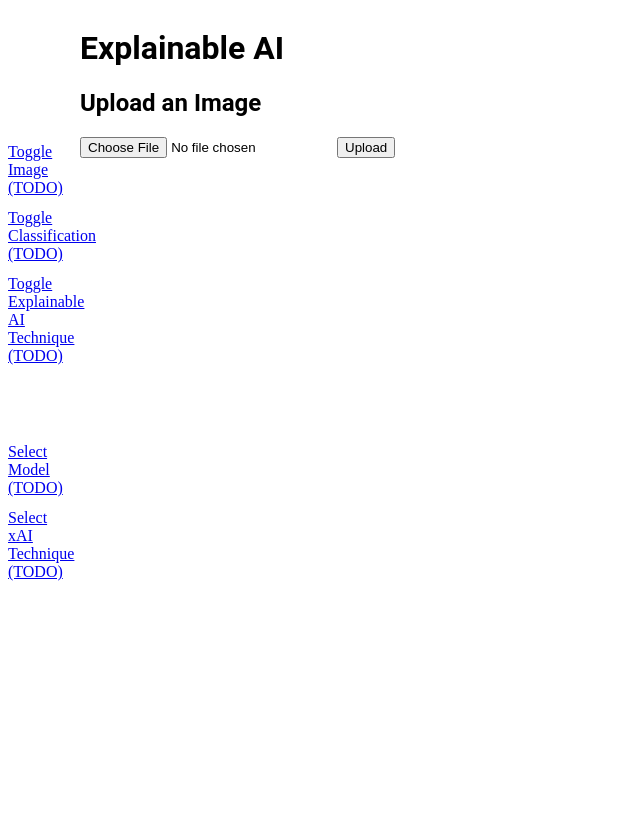
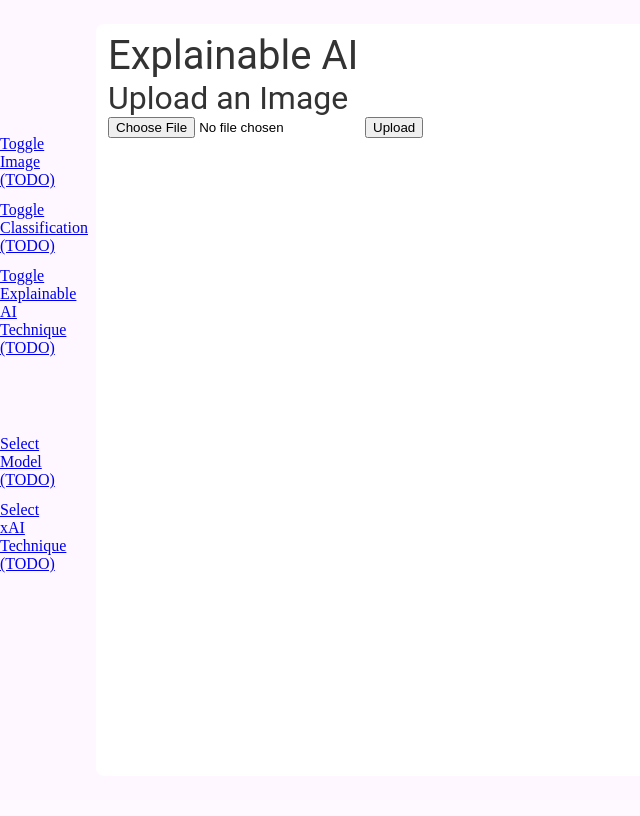
Before and after one commit to GermainGirndt/visual-explanaible-ai, a FastAPI app: page / in a window 1280 px wide. Shown: the whole page, without its empty margins (0-640 px from the left). After the commit the page ends 573 px from the top, so only its background shows below. Run offline with FastAPI, Linux system fonts and the light colour scheme.

Commit message:
Enhance styling for headings and body elements

```diff
--- a/src/app/views/static/css/style.css
+++ b/src/app/views/static/css/style.css
@@ -1,3 +1,4 @@
+/* Disabling standard element styles */
 h1,
 h2,
 h3,
@@ -5,13 +6,54 @@ h4,
 h5,
 h6,
 p {
+  margin: 0;
   font-family: Roboto, sans-serif;
 }
+
+body {
+  margin: 0;
+}
+
+/* Custom Styles */
+
+h1 {
+  font-size: 40px;
+  font-weight: 400;
+  color: #333333;
+}
+
+h2 {
+  font-size: 32px;
+  font-weight: 400;
+  color: #333333;
+}
+
+h3 {
+  font-size: 28px;
+  font-weight: 350;
+  color: #333333;
+}
+
+h4 {
+  font-size: 24px;
+  font-weight: 300;
+  color: #333333;
+}
+
+p {
+  font-size: 18px;
+  font-weight: 250;
+  color: #666666;
+}
+
+/* Custom Elements */
 
 body {
   display: flex;
   flex-direction: row;
   width: 100%;
+
+  background-color: #fef7ff;
 }
 
 header {
@@ -21,6 +63,7 @@ header {
     justify-content: center;
     align-items: space-around;
     height: 100vh;
+
     min-width: 72px;
 
     > section {
@@ -38,3 +81,13 @@ header {
     }
   }
 }
+
+main {
+  width: 100%;
+  max-height: 100vh;
+  margin: 24px;
+  border-radius: 8px;
+  padding: 8px 8px 12px 12px;
+  overflow: auto;
+  background-color: #ffffff;
+}
```
